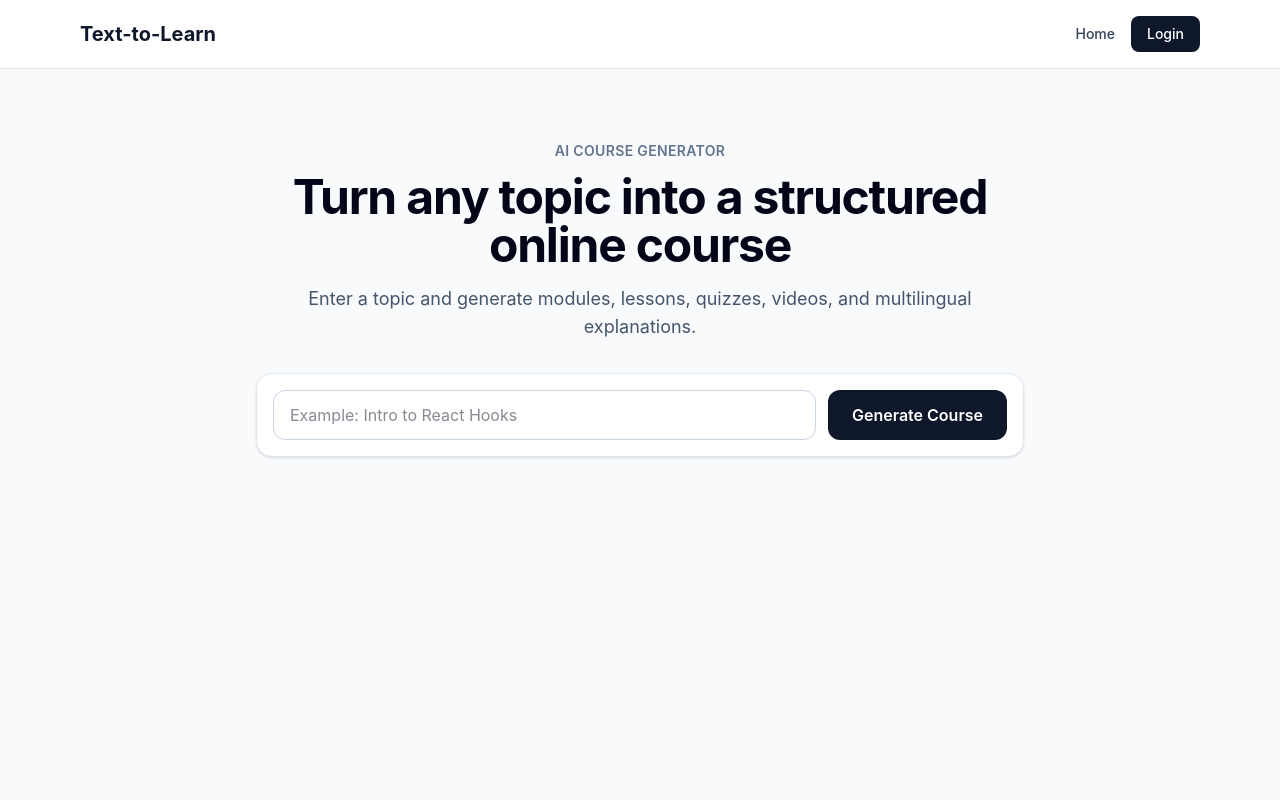
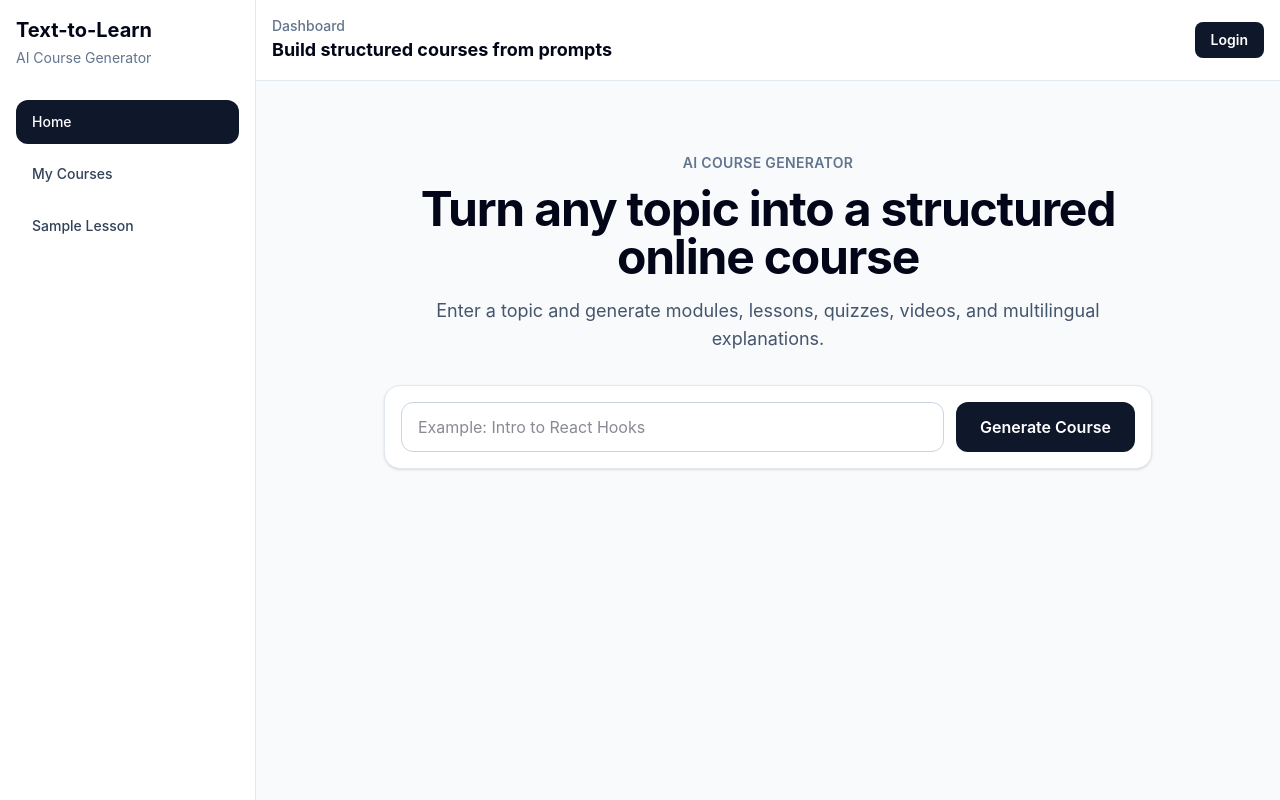
Before and after one commit to dubeyharshit0605/Text-to-learn, a React (Vite) app in the folder client/: page / in a window 1280 px wide. Built offline with nearby package versions, Linux system fonts and the light colour scheme; no server answers.

Commit message:
feat: add nested routing with sidebar layout

```diff
--- a/client/package.json
+++ b/client/package.json
@@ -16,6 +16,7 @@
     "react": "^19.2.6",
     "react-dom": "^19.2.6",
     "react-router": "^7.17.0",
+    "react-router-dom": "^7.17.0",
     "tailwindcss": "^4.3.1"
   },
   "devDependencies": {
--- a/client/src/App.jsx
+++ b/client/src/App.jsx
@@ -1,28 +1,53 @@
-import { Routes, Route } from "react-router";
+import { Outlet, Route, Routes } from "react-router-dom";
 
-import Navbar from "./components/Navbar";
+import Sidebar from "./components/Sidebar";
+import Topbar from "./components/Topbar";
+import ProtectedRoute from "./components/ProtectedRoute";
+
 import Home from "./pages/Home";
 import Course from "./pages/Course";
 import Lesson from "./pages/Lesson";
 import Login from "./pages/Login";
 import Signup from "./pages/Signup";
 
-function App() {
+function MainLayout() {
   return (
-    <div className="min-h-screen bg-slate-50">
-      <Navbar />
+    <div className="min-h-screen bg-slate-50 md:flex">
+      <Sidebar />
 
-      <main className="mx-auto max-w-6xl px-4 py-6">
-        <Routes>
-          <Route path="/" element={<Home />} />
-          <Route path="/course/:id" element={<Course />} />
-          <Route path="/lesson/:id" element={<Lesson />} />
-          <Route path="/login" element={<Login />} />
-          <Route path="/signup" element={<Signup />} />
-        </Routes>
-      </main>
+      <div className="min-w-0 flex-1">
+        <Topbar />
+
+        <main className="mx-auto max-w-6xl px-4 py-6">
+          <Outlet />
+        </main>
+      </div>
     </div>
   );
 }
 
+function App() {
+  return (
+    <Routes>
+      <Route path="/" element={<MainLayout />}>
+        <Route index element={<Home />} />
+
+        <Route path="courses" element={<Course />} />
+
+        <Route
+          path="courses/:courseId/module/:moduleIndex/lesson/:lessonIndex"
+          element={
+            <ProtectedRoute>
+              <Lesson />
+            </ProtectedRoute>
+          }
+        />
+      </Route>
+
+      <Route path="/login" element={<Login />} />
+      <Route path="/signup" element={<Signup />} />
+    </Routes>
+  );
+}
+
 export default App;
--- /dev/null
+++ b/client/src/components/ErrorMessage.jsx
@@ -0,0 +1,10 @@
+function ErrorMessage({ message = "Something went wrong." }) {
+  return (
+    <div className="rounded-xl border border-red-200 bg-red-50 p-4 text-red-700">
+      <p className="font-semibold">Error</p>
+      <p className="mt-1 text-sm">{message}</p>
+    </div>
+  );
+}
+
+export default ErrorMessage;
--- /dev/null
+++ b/client/src/components/LoadingSpinner.jsx
@@ -0,0 +1,12 @@
+function LoadingSpinner({ message = "Loading..." }) {
+  return (
+    <div className="flex items-center justify-center rounded-xl border border-slate-200 bg-white p-6">
+      <div className="flex items-center gap-3">
+        <div className="h-5 w-5 animate-spin rounded-full border-2 border-slate-300 border-t-slate-900" />
+        <p className="text-sm font-medium text-slate-600">{message}</p>
+      </div>
+    </div>
+  );
+}
+
+export default LoadingSpinner;
--- /dev/null
+++ b/client/src/components/Sidebar.jsx
@@ -0,0 +1,38 @@
+import { NavLink } from "react-router-dom";
+
+function Sidebar() {
+  const navLinkClass = ({ isActive }) =>
+    `block rounded-xl px-4 py-3 text-sm font-medium transition ${
+      isActive
+        ? "bg-slate-900 text-white"
+        : "text-slate-700 hover:bg-slate-100 hover:text-slate-950"
+    }`;
+
+  return (
+    <aside className="hidden min-h-screen w-64 border-r border-slate-200 bg-white p-4 md:block">
+      <div className="mb-8">
+        <h1 className="text-xl font-bold text-slate-950">Text-to-Learn</h1>
+        <p className="mt-1 text-sm text-slate-500">AI Course Generator</p>
+      </div>
+
+      <nav className="space-y-2">
+        <NavLink to="/" end className={navLinkClass}>
+          Home
+        </NavLink>
+
+        <NavLink to="/courses" className={navLinkClass}>
+          My Courses
+        </NavLink>
+
+        <NavLink
+          to="/courses/demo-course/module/0/lesson/0"
+          className={navLinkClass}
+        >
+          Sample Lesson
+        </NavLink>
+      </nav>
+    </aside>
+  );
+}
+
+export default Sidebar;
--- /dev/null
+++ b/client/src/components/Topbar.jsx
@@ -0,0 +1,50 @@
+import { useAuth0 } from "@auth0/auth0-react";
+
+function Topbar() {
+  const { loginWithRedirect, logout, isAuthenticated, isLoading, user } =
+    useAuth0();
+
+  return (
+    <header className="border-b border-slate-200 bg-white px-4 py-4">
+      <div className="flex items-center justify-between">
+        <div>
+          <p className="text-sm font-medium text-slate-500">Dashboard</p>
+          <h2 className="text-lg font-bold text-slate-950">
+            Build structured courses from prompts
+          </h2>
+        </div>
+
+        <div className="flex items-center gap-3">
+          {!isLoading && isAuthenticated && (
+            <div className="hidden text-right md:block">
+              <p className="text-sm font-semibold text-slate-900">
+                {user?.name || "User"}
+              </p>
+              <p className="text-xs text-slate-500">{user?.email}</p>
+            </div>
+          )}
+
+          {!isLoading && !isAuthenticated && (
+            <button
+              onClick={() => loginWithRedirect()}
+              className="rounded-lg bg-slate-900 px-4 py-2 text-sm font-semibold text-white hover:bg-slate-800"
+            >
+              Login
+            </button>
+          )}
+
+          {!isLoading && isAuthenticated && (
+            <button
+              onClick={() => logout()}
+              className="rounded-lg bg-red-600 px-4 py-2 text-sm font-semibold text-white hover:bg-red-700"
+            >
+              Logout
+            </button>
+          )}
+        </div>
+      </div>
+    </header>
+  );
+}
+
+export default Topbar;
--- a/client/src/main.jsx
+++ b/client/src/main.jsx
@@ -1,13 +1,11 @@
 import React from "react";
 import ReactDOM from "react-dom/client";
-import { BrowserRouter } from "react-router";
+import { BrowserRouter } from "react-router-dom";
 import { Auth0Provider } from "@auth0/auth0-react";
 
 import App from "./App.jsx";
 import "./index.css";
-console.log("AUTH0 CLIENT ID:", import.meta.env.VITE_AUTH0_CLIENT_ID);
-console.log("AUTH0 DOMAIN:", import.meta.env.VITE_AUTH0_DOMAIN);
-console.log("AUTH0 AUDIENCE:", import.meta.env.VITE_AUTH0_AUDIENCE);
+
 ReactDOM.createRoot(document.getElementById("root")).render(
   <React.StrictMode>
     <BrowserRouter>
@@ -16,7 +14,7 @@ ReactDOM.createRoot(document.getElementById("root")).render(
         clientId={import.meta.env.VITE_AUTH0_CLIENT_ID}
         authorizationParams={{
           redirect_uri: window.location.origin,
-
+          audience: import.meta.env.VITE_AUTH0_AUDIENCE,
           scope: "openid profile email",
         }}
       >
--- a/client/src/pages/Course.jsx
+++ b/client/src/pages/Course.jsx
@@ -1,10 +1,22 @@
 function Course() {
   return (
     <div>
-      <h1 className="text-3xl font-bold text-slate-950">Course Overview</h1>
-      <p className="mt-2 text-slate-600">
-        Course modules and lessons will appear here.
-      </p>
+      <div className="mb-6 rounded-2xl border border-slate-200 bg-white p-6 shadow-sm">
+        <p className="mb-2 text-sm font-semibold uppercase tracking-wide text-slate-500">
+          Courses
+        </p>
+
+        <h1 className="text-3xl font-bold text-slate-950">My Courses</h1>
+
+        <p className="mt-2 text-slate-600">
+          Saved and generated courses will appear here after database
+          integration.
+        </p>
+      </div>
+
+      <div className="rounded-xl border border-slate-200 bg-white p-6 text-slate-600">
+        No saved courses yet.
+      </div>
     </div>
   );
 }
--- a/client/src/pages/Lesson.jsx
+++ b/client/src/pages/Lesson.jsx
@@ -1,3 +1,4 @@
+import { useParams } from "react-router-dom";
 import LessonRenderer from "../components/LessonRenderer";
 
 const sampleLessonContent = [
@@ -31,19 +32,21 @@ const sampleLessonContent = [
 ];
 
 function Lesson() {
+  const { courseId, moduleIndex, lessonIndex } = useParams();
+
   return (
     <div className="mx-auto max-w-3xl">
       <div className="mb-6 rounded-2xl border border-slate-200 bg-white p-6 shadow-sm">
         <p className="mb-2 text-sm font-semibold uppercase tracking-wide text-slate-500">
-          Lesson Viewer
+          Course: {courseId}
         </p>
 
         <h1 className="text-3xl font-bold text-slate-950">
-          Structured Lesson Rendering
+          Module {Number(moduleIndex) + 1}, Lesson {Number(lessonIndex) + 1}
         </h1>
 
         <p className="mt-2 text-slate-600">
-          This page renders lesson content dynamically from JSON blocks.
+          This lesson is rendered from structured JSON blocks.
         </p>
       </div>
 
```
Also changed, not shown: 1 other file (tests, documents, lock files or other folders).
